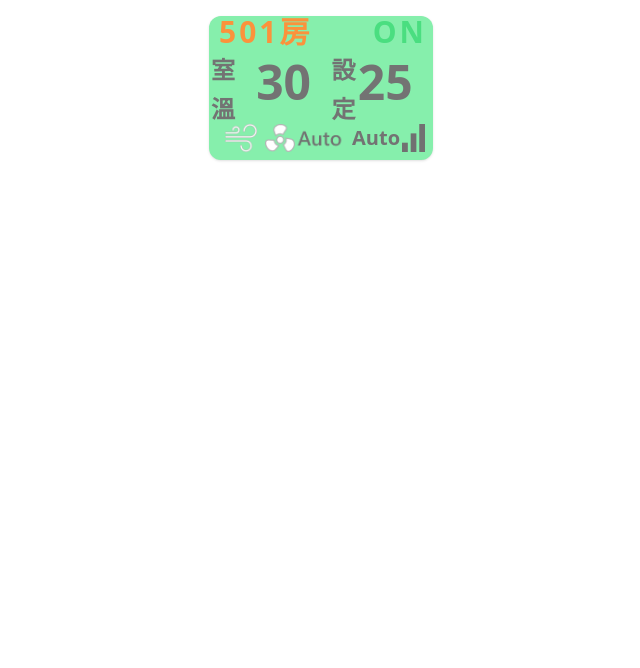
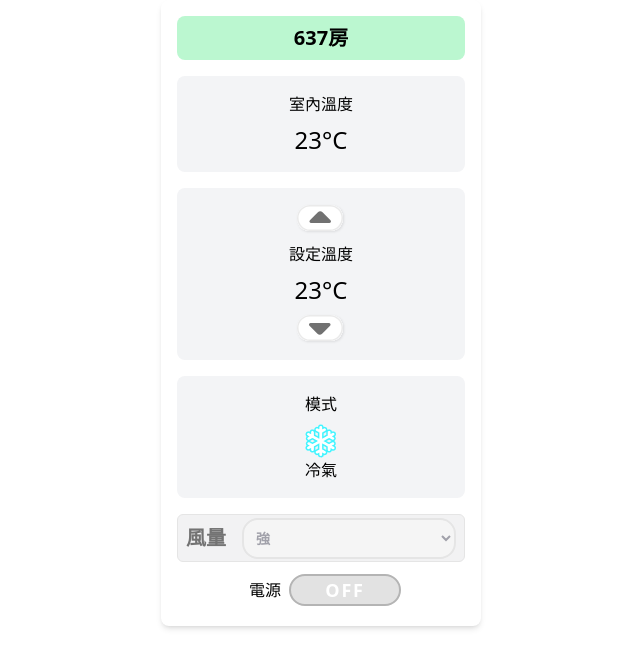
Before and after one commit to aliceric27/AC-controller, a Nuxt app: page /dev in a window 1280 px wide. Shown: the top 668 px of the page, without its empty margins (319-959 px from the left). Built offline with nearby package versions, Linux system fonts and the light colour scheme.

Commit message:
控制面板切版、前端交互邏輯

```diff
--- /dev/null
+++ b/components/AirConrtoller.vue
@@ -0,0 +1,180 @@
+<template>
+  <div class="flex justify-center item-center warp">
+    <div class="w-full max-w-xs p-4 mx-4 bg-white rounded-lg shadow-md">
+      <!-- Header - 637房 -->
+      <div
+        class="p-2 mb-4 text-xl font-bold text-center bg-green-200 rounded-lg"
+      >
+        637{{ $t("room") }}
+      </div>
+
+      <!-- Temperature Controls -->
+      <div class="flex flex-col mb-4 space-y-4">
+        <!-- 室內溫度 -->
+        <div class="p-4 text-center bg-gray-100 rounded-lg">
+          <p class="mb-2">室內溫度</p>
+          <p class="text-2xl">{{ `${23}°C` }}</p>
+        </div>
+
+        <!-- 設定溫度 -->
+        <div
+          class="flex flex-col items-center justify-between p-4 bg-gray-100 rounded-lg"
+        >
+          <button @click="coolswitch('up')">
+            <img
+              src="roomController/adjust_up.svg"
+              alt="增加溫度"
+              class="mb-2"
+            />
+          </button>
+          <div class="text-center">
+            <p class="mb-2">設定溫度</p>
+            <p class="text-2xl">{{ `${coolertmp}°C` }}</p>
+          </div>
+          <button @click="coolswitch('down')">
+            <img
+              src="roomController/adjust_down.svg"
+              alt="減少溫度"
+              class="mt-2"
+            />
+          </button>
+        </div>
+
+        <!-- 模式 -->
+        <div
+          class="p-4 text-center bg-gray-100 rounded-lg"
+          @click="coolermodeswitch(coolermode)"
+        >
+          <p class="mb-2">模式</p>
+          <div></div>
+          <div>
+            <div class="flex items-center justify-center">
+              <img :src="`roomStateMode2/${getmodepic('picurl')}`" alt="" />
+            </div>
+            {{ getmodepic("text") }}
+          </div>
+        </div>
+      </div>
+
+      <!-- Wind controller -->
+      <div
+        class="flex items-center w-full h-12 p-2 my-2 space-x-4 border rounded-md bg-zinc-300 bg-opacity-30 border-neutral-200"
+      >
+        <!-- 風量文字描述 -->
+        <div class="text-xl font-bold whitespace-nowrap text-neutral-500">
+          風量
+        </div>
+
+        <!-- 風量下拉選單 -->
+        <select
+          class="w-full p-2 text-sm font-bold border-2 bg-neutral-100 rounded-2xl border-neutral-200 text-zinc-400"
+        >
+          <option value="high" class="text-white">強</option>
+          <option value="medium" class="bg-neutral-100 text-zinc-400">
+            中
+          </option>
+          <option value="low" class="bg-neutral-100 text-zinc-400">弱</option>
+          <option value="auto" class="bg-neutral-100 text-zinc-400">
+            自動
+          </option>
+        </select>
+      </div>
+      <!-- Controls Row -->
+      <!-- <div class="flex flex-col mb-4 space-y-2">
+        <button class="w-full px-4 py-2 bg-green-300 rounded-lg">風速</button>
+        <button class="w-full px-4 py-2 bg-gray-300 rounded-lg">定時</button>
+        <button class="w-full px-4 py-2 bg-gray-300 rounded-lg">模式</button>
+        <button class="w-full px-4 py-2 bg-gray-300 rounded-lg">省電</button>
+      </div> -->
+
+      <!-- Power Button -->
+      <div class="text-center">
+        <button
+          @click="Controllerswitch"
+          class="inline-flex items-center justify-center w-full px-6 py-2rounded-lg"
+        >
+          <p class="m-2">電源</p>
+          <!-- ON -->
+          <div
+            v-if="controller"
+            class="flex items-center justify-center h-8 bg-green-300 border-2 border-green-400 w-28 rounded-2xl"
+          >
+            <span class="text-lg font-bold tracking-widest text-white">ON</span>
+          </div>
+          <!-- OFF -->
+          <div
+            v-else
+            class="flex items-center justify-center h-8 bg-[#e2e2e2] border-2 border-[#b4b4b4] w-28 rounded-2xl"
+          >
+            <span class="text-lg font-bold tracking-widest text-white"
+              >OFF</span
+            >
+          </div>
+        </button>
+      </div>
+    </div>
+  </div>
+</template>
+<script setup lang="ts">
+const controller: Ref<boolean> = ref(false);
+const coolertmp: Ref<number> = ref(23);
+const coolermode: Ref<string> = ref("cool");
+const Controllerswitch = (): void => {
+  controller.value = !controller.value;
+  console.log(controller.value);
+};
+const coolswitch = (command: string): void => {
+  switch (command) {
+    case "up":
+      coolertmp.value++;
+      break;
+    case "down":
+      coolertmp.value--;
+      break;
+  }
+};
+// 暫時寫法後續改用計算屬性
+const coolermodeswitch = (mode: string) => {
+  const allmode = ["cool", "hot", "wind"];
+  const currentIndex = allmode.indexOf(mode);
+  if (currentIndex === -1) {
+    console.error("提供的模式不在列表中");
+    return;
+  }
+
+  if (currentIndex === allmode.length - 1) {
+    coolermode.value = allmode[0];
+    console.log(coolermode.value);
+  } else {
+    coolermode.value = allmode[currentIndex + 1];
+    console.log(coolermode.value);
+  }
+};
+// 暫時寫法，後續改用計算屬性
+const getmodepic = (item: string) => {
+  if (item === "picurl") {
+    switch (coolermode.value) {
+      case "cool":
+        return "roomStateMode2-cool.png";
+      case "hot":
+        return "roomStateMode2-heating.png";
+      case "wind":
+        return "roomStateMode-wind.png";
+      default:
+        return "roomStateMode2-cool.png";
+    }
+  } else if (item === "text") {
+    switch (coolermode.value) {
+      case "cool":
+        return "冷氣";
+      case "hot":
+        return "暖氣";
+      case "wind":
+        return "送風";
+      default:
+        return "冷氣";
+    }
+  }
+};
+</script>
+<style scoped></style>
--- a/components/RoomSelect.vue
+++ b/components/RoomSelect.vue
@@ -7,7 +7,7 @@
     >
       <option value="1">{{ $t("pickroom") }}</option>
       <option v-for="val in roomlist()" :value="val">
-        {{ `${val}房` }}
+        {{ `${val}${$t("room")}` }}
       </option>
     </select>
   </div>
@@ -23,7 +23,7 @@ const handleChange = (event: Event) => {
 const selectedroom = ref(1);
 const roomlist = () => {
   let result = [];
-  for (let i = 0; i < 30; i++) {
+  for (let i = 501; i < 520; i++) {
     result.push(i);
   }
   return result;
--- a/locales/en.json
+++ b/locales/en.json
@@ -7,5 +7,6 @@
     "lowtmp":"Lowtmp",
     "online":"Online",
     "pickfloor":"Pick floor",
-    "pickroom":"Pick room"
+    "pickroom":"Pick room",
+    "room":"room"
   }
--- a/locales/zh.json
+++ b/locales/zh.json
@@ -7,5 +7,6 @@
     "lowtmp":"低溫",
     "online":"運轉",
     "pickfloor":"選擇樓層",
-    "pickroom":"選擇房間"
+    "pickroom":"選擇房間",
+    "room":"房"
   }
--- a/pages/dev.vue
+++ b/pages/dev.vue
@@ -1,3 +1,6 @@
 <template>
-  <AirCard />
+  <div>
+    <AirConrtoller />
+  </div>
 </template>
+<style scoped></style>
--- a/pages/index.vue
+++ b/pages/index.vue
@@ -1,6 +1,5 @@
 <template>
   <div class="warp">
-    <AirCard />
     <!-- Header -->
     <Theheader />
     <!-- 樓層卡片資料 -->
```
Also changed, not shown: public/roomController/adjust_down.svg (added), public/roomController/adjust_up.svg (added).
